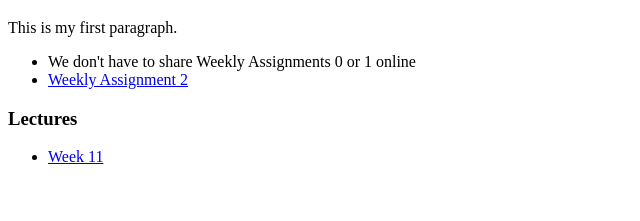
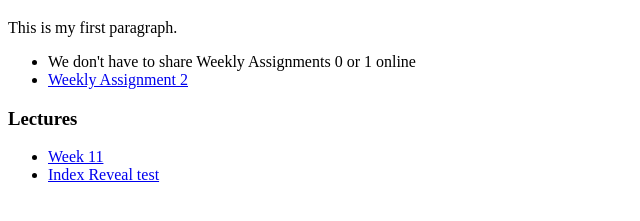
Before and after one commit to zaccha/brianckeegan.github.io, a plain HTML site: page index.html in a window 1280 px wide. Shown: the part 61-282 px from the top of the page, without its empty margins (0-640 px from the left). Drawn offline with Linux system fonts and the light colour scheme.

Commit message:
Update index.html

```diff
--- a/index.html
+++ b/index.html
@@ -10,6 +10,7 @@
 <h3>Lectures</h3>
 	<ul>
 		<li><a href="week11.html">Week 11</a></li>
+		<li><a href="index_reveal.html">Index Reveal test</a></li>
 	</ul>
 </body>
 </html>
```
